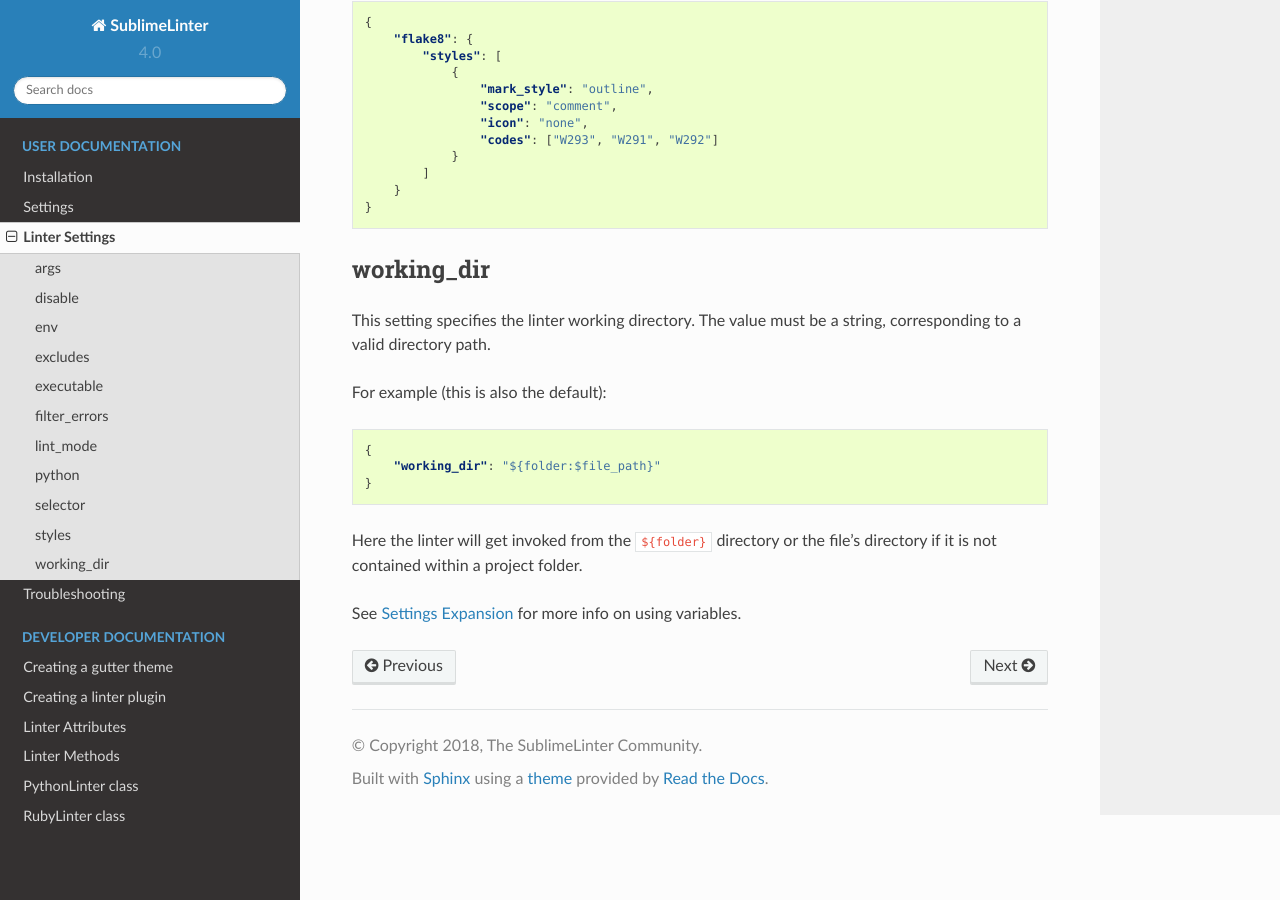
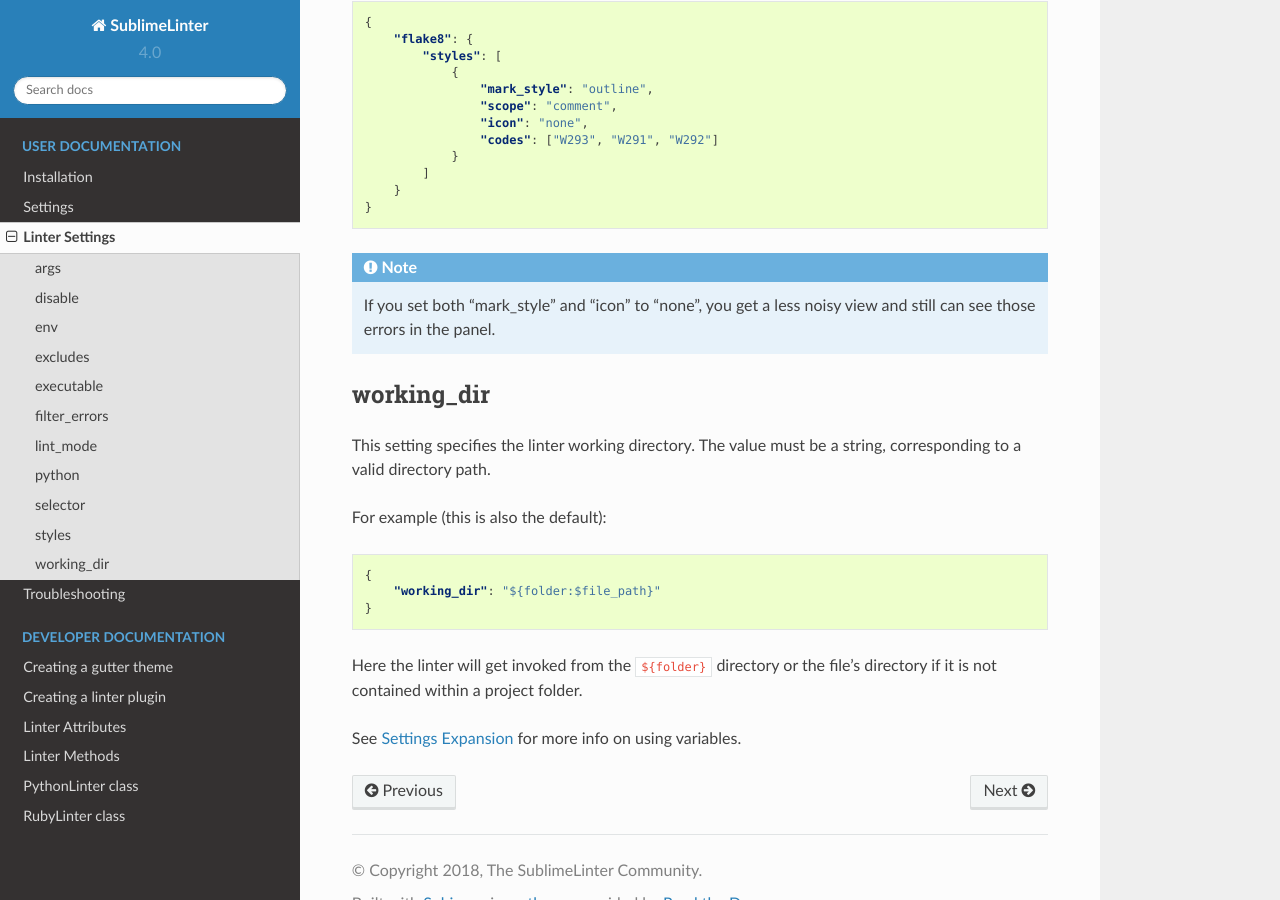
Before and after one commit to SublimeLinter/SublimeLinter, a Sphinx documentation site: the page built from docs/linter_settings.rst, in a window 1280 px wide and 900 px high, scrolled down 4173 px. Built offline with Sphinx 7.4.7 and the Read the Docs theme 2.0.0, drawn with Linux system fonts in a browser that asks for light colours.

Commit message:
Add a note to the styles section

```diff
--- a/docs/linter_settings.rst
+++ b/docs/linter_settings.rst
@@ -223,6 +223,9 @@
         }
     }
 
+.. note::
+
+    If you set both "mark_style" and "icon" to "none", you get a less noisy view and still can see those errors in the panel.
 
 
 working_dir
```
